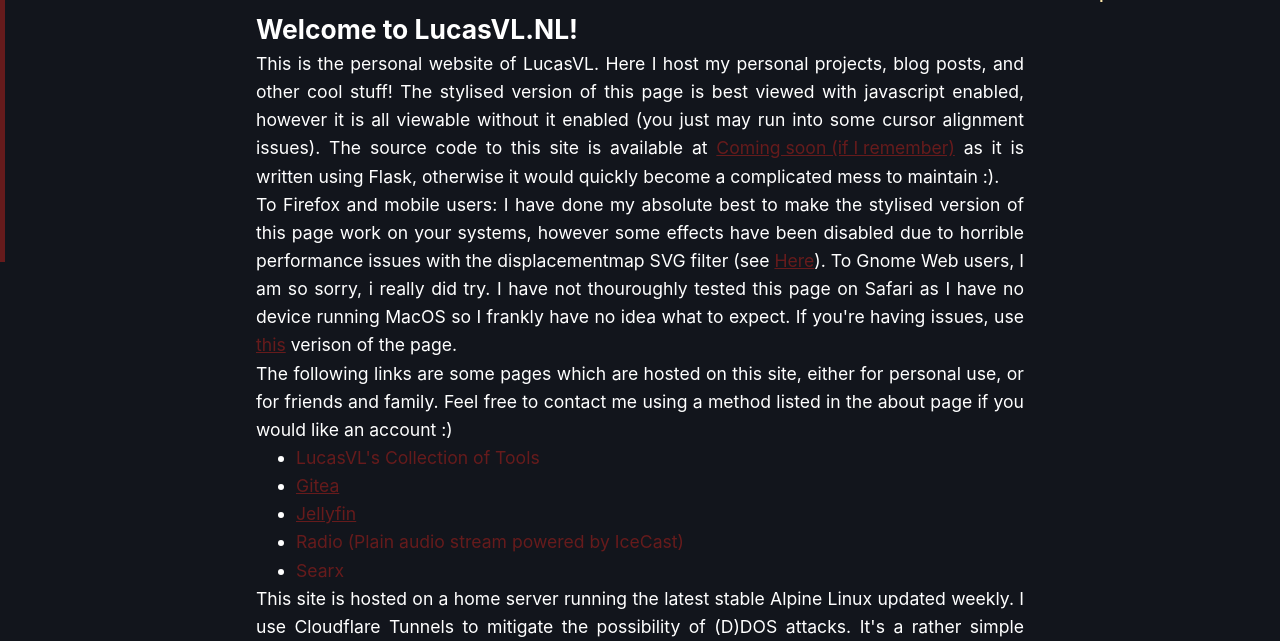
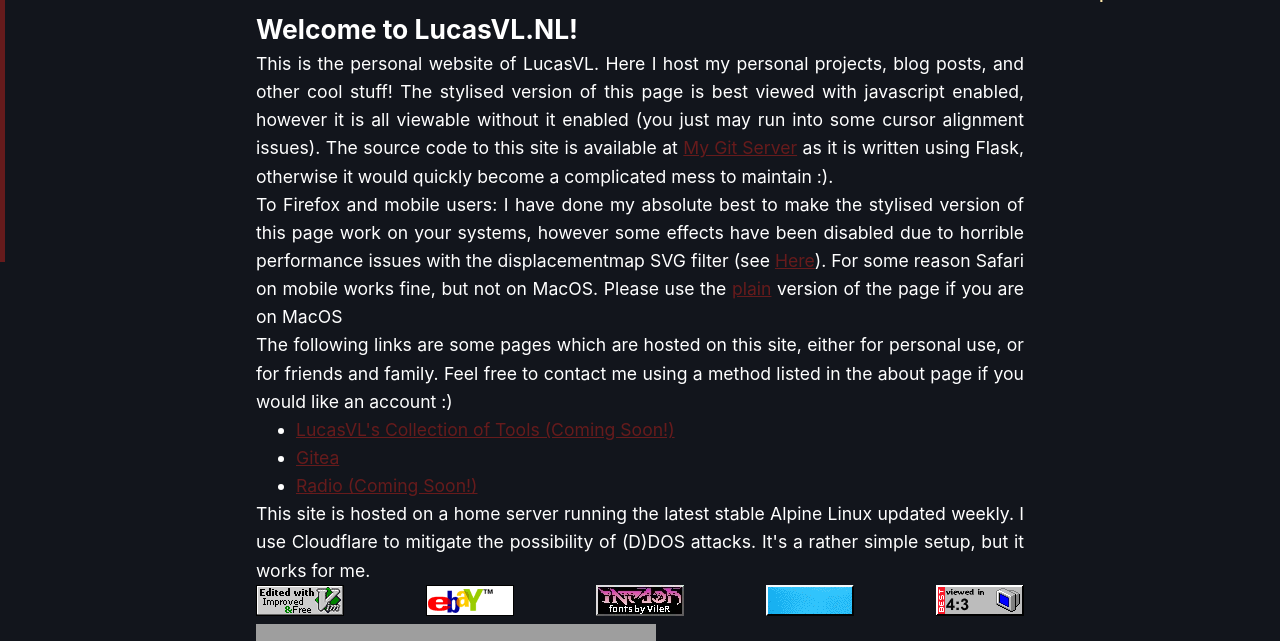
Before and after one commit to Lucas-V-L/lucasvl.nl, a Flask app: page /plain in a window 1280 px wide. Shown: the part 538-1179 px from the top of the page. Run offline with Flask 3, Linux system fonts and the light colour scheme; grey boxes are pictures that could not be loaded.

Commit message:
some updates

```diff
--- a/templates/index.html
+++ b/templates/index.html
@@ -93,7 +93,7 @@
 			<p>[ OK ] Taking my lunch break</p>
 			<p>[ INFO ] Overclocking Pentium 4 to 5GHz</p> <!-- https://www.youtube.com/watch?v=z0jQZxH7NgM -->
 			<p>[ WARNING ] System may be on fire</p>
-			<p>[ INFO ] Heheh... Balls.</p>
+			<p>[ INFO ] is is 2024 or 1924&#63;</p>
 			<p>[ OK ] Something about FUSE</p>
 			<p>[ INFO ] Flipping 5 random bits on the HDD</p>
 			<p>[ OK ] Closing cupholder</p>
--- a/templates/pages/aboutpage.html
+++ b/templates/pages/aboutpage.html
@@ -6,7 +6,7 @@
 <div class="autoresize">
 	<h2>About Me</h2>
 </div>
-<p>My name is Lucas, I enjoy programming, server administration, video games, and repairing electronics.</p>
+<p>My name is Lucas, I am a 18 year old high school senior with a passion for anything computers. I enjoy programming, server administration, video games, and building/repairing electronics.</p>
 <p>You can contact me through any of the following methods</p>
 <table>
 	<tr>
--- a/templates/pages/homepage.html
+++ b/templates/pages/homepage.html
@@ -6,18 +6,16 @@
 <div class="autoresize">
 	<h2>Welcome to LucasVL.NL!</h2>
 </div>
-<p>This is the personal website of LucasVL. Here I host my personal projects, blog posts, and other cool stuff! The stylised version of this page is best viewed with javascript enabled, however it is all viewable without it enabled (you just may run into some cursor alignment issues). The source code to this site is available at <a href="/404.html">Coming soon (if I remember)</a> as it is written using Flask, otherwise it would quickly become a complicated mess to maintain :).</p>
-<p>To Firefox and mobile users: I have done my absolute best to make the stylised version of this page work on your systems, however some effects have been disabled due to horrible performance issues with the displacementmap SVG filter (see <a href="https://bugzilla.mozilla.org/show_bug.cgi?id=1879590">Here</a>). To Gnome Web users, I am so sorry, i really did try. I have not thouroughly tested this page on Safari as I have no device running MacOS so I frankly have no idea what to expect. If you're having issues, use <a href="/plain">this</a> verison of the page.</p>
+<p>This is the personal website of LucasVL. Here I host my personal projects, blog posts, and other cool stuff! The stylised version of this page is best viewed with javascript enabled, however it is all viewable without it enabled (you just may run into some cursor alignment issues). The source code to this site is available at <a href="https://git.lucasvl.nl/LucasVL/lucasvl.nl">My Git Server</a> as it is written using Flask, otherwise it would quickly become a complicated mess to maintain :).</p>
+<p>To Firefox and mobile users: I have done my absolute best to make the stylised version of this page work on your systems, however some effects have been disabled due to horrible performance issues with the displacementmap SVG filter (see <a href="https://bugzilla.mozilla.org/show_bug.cgi?id=1879590">Here</a>). For some reason Safari on mobile works fine, but not on MacOS. Please use the <a href="/plain">plain</a> version of the page if you are on MacOS</p>
 <p>The following links are some pages which are hosted on this site, either for personal use, or for friends and family. Feel free to contact me using a method listed in the about page if you would like an account :)
 <ul>
-	<li><a>LucasVL's Collection of Tools</a></li>
+	<li><a href="/404.html">LucasVL's Collection of Tools (Coming Soon!)</a></li>
 	<li><a href="https://git.lucasvl.nl/">Gitea</a></li>
-	<li><a href="https://vid.lucasvl.nl/">Jellyfin</a></li>
-	<li><a>Radio (Plain audio stream powered by IceCast)</a></li>
-	<li><a>Searx</a></li>
+	<li><a href="/404.html">Radio (Coming Soon!)</a></li>
 </ul>
 </p>
-<p>This site is hosted on a home server running the latest stable Alpine Linux updated weekly. I use Cloudflare Tunnels to mitigate the possibility of (D)DOS attacks. It's a rather simple setup, but it works for me.</p>
+<p>This site is hosted on a home server running the latest stable Alpine Linux updated weekly. I use Cloudflare to mitigate the possibility of (D)DOS attacks. It's a rather simple setup, but it works for me.</p>
 
 <div class="autoresize">
 	<a href="https://www.gnu.org/fun/jokes/ed-msg.en.html"><img class="button" src="/static/img/buttons/vim.gif"></a>
--- a/templates/plain.html
+++ b/templates/plain.html
@@ -8,6 +8,18 @@
     <link rel="stylesheet" href="/static/min.css">
     <link rel="icon" type="image/x-icon" href="/static/img/favicon.png">
     <script src="/static/prefixfree.min.js"></script>
+    <style>
+        .regularimage {
+            filter: unset;
+	}
+	.regularimage img {
+	    max-width: 100%;
+	    height: auto;
+	}
+	.regularimage:after {
+	    content: "";
+	}
+    </style>
   </head>
   <body>
 	  <input type="checkbox" name="themeswitch" id="themeswitchbox" onchange="saveTheme()"><label for="themeswitchbox" class="themeswitch"><div class="themeslider"></div></label>
```
Also changed, not shown: templates/pages/projects/Computer.html (+5 -5 lines), templates/pages/projects/In Car Display.html (+4 -4 lines).
